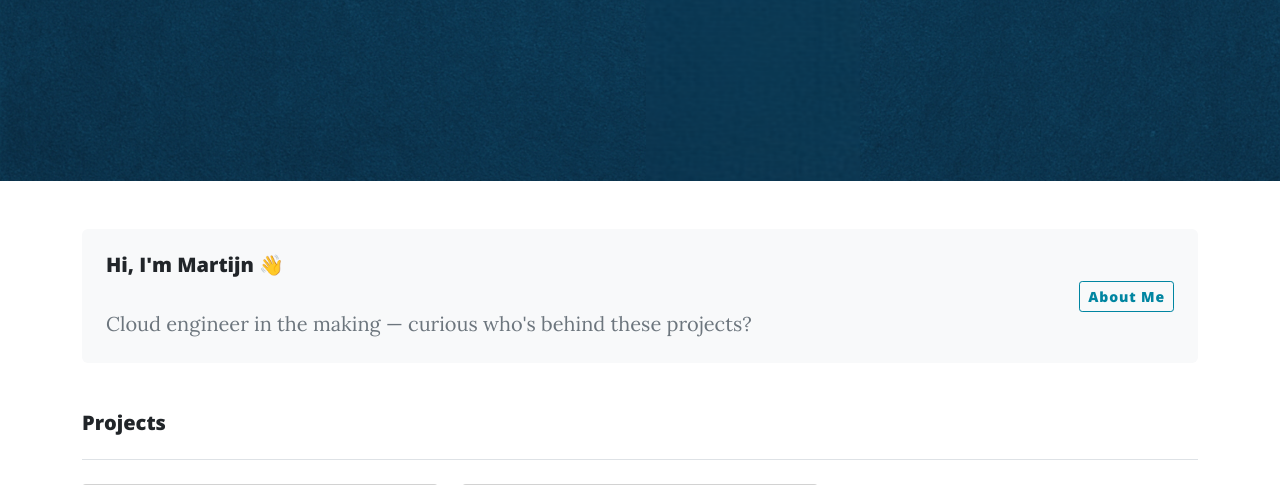
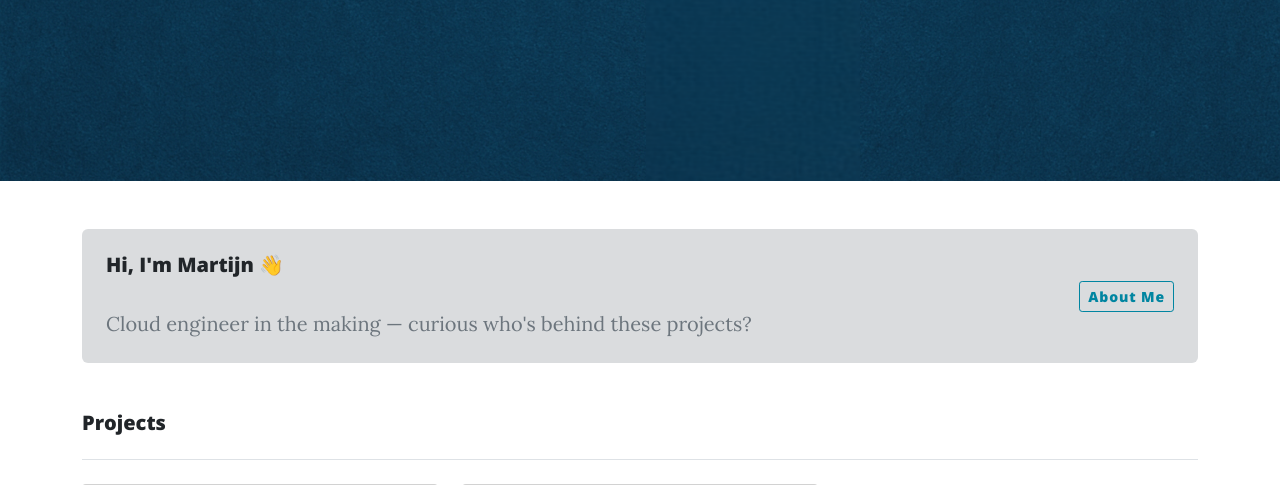
Before and after one commit to MartijnMGit/MartinsCloud, a Flask app: page / in a window 1280 px wide. Shown: the part 447-932 px from the top of the page. Run offline with Flask 3, Linux system fonts and the light colour scheme; parts of the project's set-up code (start-up, migrations or seed data) failed here and were passed over; some libraries are stand-ins or nearby versions.

Commit message:
Style: darken About Me banner background

```diff
--- a/templates/index.html
+++ b/templates/index.html
@@ -19,8 +19,7 @@
 <!-- Main Content-->
 
 <div class="container my-4">
-  <div class="p-4 bg-light rounded d-flex align-items-center justify-content-between">
-    <div>
+  <div class="p-4 bg-secondary bg-opacity-25 rounded d-flex align-items-center justify-content-between">    <div>
       <h5 class="mb-1">Hi, I'm Martijn 👋</h5>
       <p class="mb-0 text-muted">Cloud engineer in the making — curious who's behind these projects?</p>
     </div>
```
